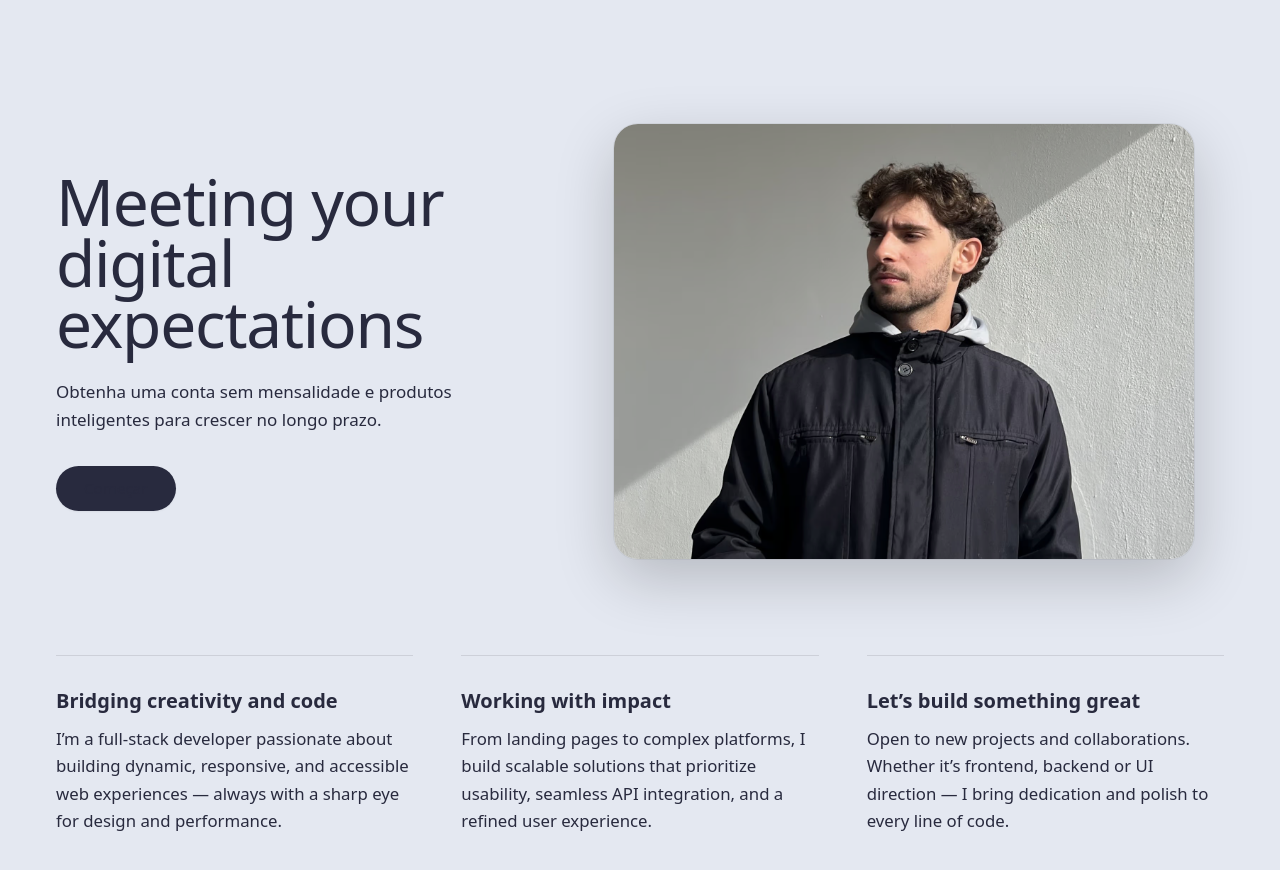
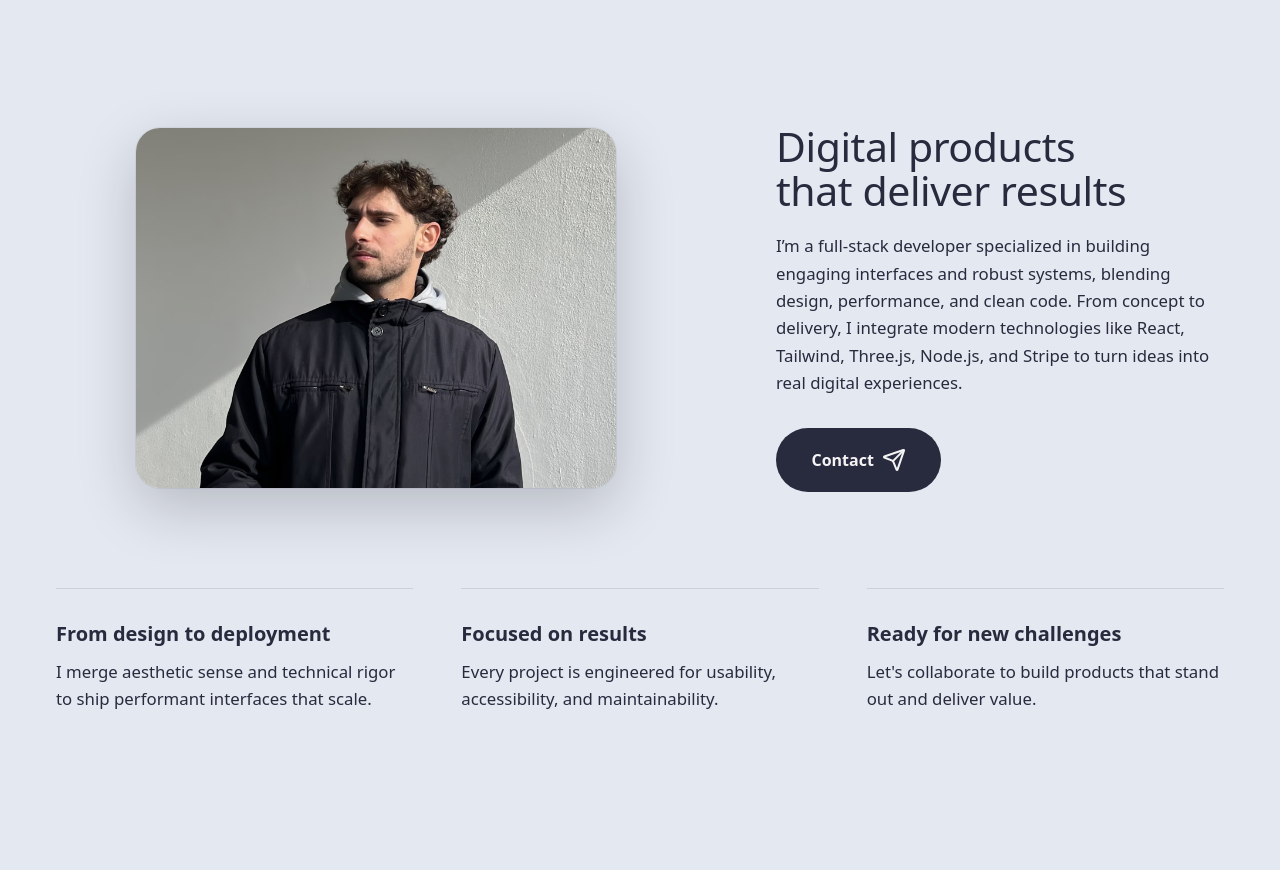
Before and after one commit to Duartois/WealthComplex, a React (Vite) app: page / in a window 1280 px wide. Shown: the part 1620-2490 px from the top of the page. Built offline with nearby package versions, Linux system fonts and the light colour scheme; no server answers.

Commit message:
some changes

```diff
--- a/src/components/sections/about/about.jsx
+++ b/src/components/sections/about/about.jsx
@@ -1,13 +1,15 @@
 import { motion as Motion } from "framer-motion";
 import { useTranslation } from "react-i18next";
 import { aboutAvif, aboutWebp } from "../../../constants/assets";
+import { Link } from "react-router-dom";
+import { Send } from "lucide-react";
 
 const About = () => {
   const { t } = useTranslation();
   const title = t("about.title", { returnObjects: true });
   const sectionsData = t("about.sections", { returnObjects: true });
   const sections = Array.isArray(sectionsData) ? sectionsData : [];
-  const cta = t("about.cta", { defaultValue: "Começar" });
+  const cta = t("about.cta");
 
   const imageClasses =
     "relative z-[1] w-full aspect-[4/3] rounded-3xl object-cover shadow-[0_20px_60px_rgba(0,0,0,0.20)] ring-1 ring-black/5";
@@ -23,40 +25,10 @@ const About = () => {
     >
       <div className="container">
         {/* Conteúdo principal: imagem + texto */}
-        <div className="flex flex-col-reverse items-center gap-12 lg:flex-row lg:gap-20">
-          {/* TEXTO */}
-          <Motion.div
-            className="w-full max-w-md text-center lg:w-1/2 lg:text-left"
-            initial={{ y: 20, opacity: 0 }}
-            whileInView={{ y: 0, opacity: 1 }}
-            transition={{ duration: 0.8, ease: "easeOut" }}
-          >
-            <h2 className="font-serif -tracking-[0.02em] text-[clamp(2.4rem,5vw,4.5rem)] leading-[0.95]">
-              {title.part1}
-              <br />
-              {title.part2}
-            </h2>
-
-            <p className="mt-6 mx-auto max-w-md text-[1.0625rem] leading-relaxed text-primary/80 lg:mx-0">
-              {t("about.lead", {
-                defaultValue:
-                  "Obtenha uma conta sem mensalidade e produtos inteligentes para crescer no longo prazo.",
-              })}
-            </p>
-
-            <div className="mt-8 flex justify-center lg:justify-start">
-              <a
-                href="#contact"
-                className="inline-flex items-center rounded-full bg-primary px-7 py-3 text-[0.95rem] font-medium text-ice shadow-sm transition-all duration-300 hover:-translate-y-0.5 hover:shadow-lg focus:outline-none"
-              >
-                {cta}
-              </a>
-            </div>
-          </Motion.div>
-
+        <div className="flex flex-col items-center gap-12 lg:flex-row lg:gap-20">
           {/* IMAGEM */}
           <Motion.div
-            className="relative w-full max-w-[580px] lg:w-1/2 mx-auto"
+            className="relative w-full max-w-[480px] lg:w-1/2 mx-auto"
             initial={{ x: 30, opacity: 0 }}
             whileInView={{ x: 0, opacity: 1 }}
             transition={{ duration: 0.8, ease: "easeOut" }}
@@ -66,10 +38,35 @@ const About = () => {
               <source srcSet={aboutWebp} type="image/webp" />
               <img
                 src={aboutWebp}
-                alt={t("about.image_alt", { defaultValue: "Prévia do produto" })}
+                alt={t("about.image_alt")}
                 className={imageClasses}
               />
             </picture>
+          </Motion.div>
+
+          {/* TEXTO */}
+          <Motion.div
+            className="w-full max-w-md text-center lg:w-1/2 lg:text-left"
+            initial={{ y: 20, opacity: 0 }}
+            whileInView={{ y: 0, opacity: 1 }}
+            transition={{ duration: 0.8, ease: "easeOut" }}
+          >
+            <h2 className="font-serif -tracking-[0.01em] text-[clamp(1.75rem,3.2vw,2.6rem)] leading-[1.08]">
+              {title.part1}
+              <br />
+              {title.part2}
+            </h2>
+
+            <p className="mt-5 mx-auto max-w-lg text-[1.05rem] leading-relaxed text-primary/80 lg:mx-0">
+              {t("about.lead", {
+                defaultValue:
+                  "Obtenha uma conta sem mensalidade e produtos inteligentes para crescer no longo prazo.",
+              })}
+            </p>
+
+            <div className="mt-8 flex justify-center lg:justify-start">
+              <Link to={"/contact"} className="btn-primary font-bold min-w-[165.27px] justify-center">{t('hero.contact')} <Send /></Link>
+            </div>
           </Motion.div>
         </div>
 
--- a/src/components/sections/hero/hero.jsx
+++ b/src/components/sections/hero/hero.jsx
@@ -87,7 +87,7 @@ const Hero = () => {
                 {t('hero.description')}
               </p>
             </div>
-            <div className="flex flex-col gap-y-4 sm:flex-row sm:justify-between gap-x-4 pt-4">
+            <div className="flex flex-col gap-y-4 items-center md:flex-row sm:justify-between gap-x-4 pt-4">
               <Link to={"/contact"} className="btn-primary font-bold min-w-[165.27px] justify-center">{t('hero.contact')} <Send /></Link>
               <Link
                 to={"/learn-more"}
--- a/src/locales/en.json
+++ b/src/locales/en.json
@@ -58,22 +58,15 @@
     "new": "New"
   },
   "about": {
-    "subtitle": "MATHEUS DUARTE, FULL-STACK DEVELOPER, UI/UX SPECIALIST",
-    "title": { "part1": "Meeting your", "part2": "digital expectations" },
-    "sections": [
-      {
-        "headline": "Bridging creativity and code",
-        "text": "I’m a full-stack developer passionate about building dynamic, responsive, and accessible web experiences — always with a sharp eye for design and performance."
-      },
-      {
-        "headline": "Working with impact",
-        "text": "From landing pages to complex platforms, I build scalable solutions that prioritize usability, seamless API integration, and a refined user experience."
-      },
-      {
-        "headline": "Let’s build something great",
-        "text": "Open to new projects and collaborations. Whether it’s frontend, backend or UI direction — I bring dedication and polish to every line of code."
-      }
-    ]
+  "title": { "part1": "Digital products", "part2": "that deliver results" },
+  "lead": "I’m a full-stack developer specialized in building engaging interfaces and robust systems, blending design, performance, and clean code. From concept to delivery, I integrate modern technologies like React, Tailwind, Three.js, Node.js, and Stripe to turn ideas into real digital experiences.",
+  "cta": "Start a project",
+  "image_alt": "Developer working on a laptop",
+  "sections": [
+    { "headline": "From design to deployment", "text": "I merge aesthetic sense and technical rigor to ship performant interfaces that scale." },
+    { "headline": "Focused on results", "text": "Every project is engineered for usability, accessibility, and maintainability." },
+    { "headline": "Ready for new challenges", "text": "Let's collaborate to build products that stand out and deliver value." }
+  ]
   },
   "services": {
     "subtitle": "get in touch",
--- a/src/locales/pt.json
+++ b/src/locales/pt.json
@@ -27,7 +27,7 @@
       "Desenvolvedor Criativo",
       "Desenvolvedor UI/UX"
     ],
-    "description": "Seja para uma marca pessoal ou um negócio em crescimento, crio experiências digitais perfeitas com as mesmas ferramentas por trás de plataformas avaliadas em mais de 250 bilhões de dólares, incluindo Netflix, Shopify, Airbnb e Google.",
+    "description": "Seja para um negócio ou uma marca pessoal em crescimento, crio experiências digitais perfeitas com as mesmas ferramentas por trás de plataformas avaliadas em mais de 250 bilhões de dólares, incluindo Netflix, Shopify, Airbnb e Google.",
     "contact": "Contato",
     "footnote": "Estou sempre aberto a novas oportunidades e colaborações."
   },
@@ -58,28 +58,22 @@
     "new": "Novo"
   },
   "about": {
-    "subtitle": "MATHEUS DUARTE, DESENVOLVEDOR FULL-STACK, ESPECIALISTA EM UI/UX",
-    "title": { "part1": "Atendendo às suas", "part2": "expectativas digitais" },
-    "sections": [
-      {
-        "headline": "Unindo criatividade e código",
-        "text": "Sou um desenvolvedor full-stack apaixonado por construir experiências web dinâmicas, responsivas e acessíveis — sempre com um olhar apurado para design e performance."
-      },
-      {
-        "headline": "Trabalhando com impacto",
-        "text": "De landing pages a plataformas complexas, construo soluções escaláveis que priorizam usabilidade, integração fluida de APIs e uma experiência refinada."
-      },
-      {
-        "headline": "Vamos construir algo grandioso",
-        "text": "Aberto a novos projetos e colaborações. Seja frontend, backend ou direção de UI — trago dedicação e refinamento a cada linha de código."
-      }
-    ]
+  "title": { "part1": "Produtos digitais", "part2": "que dão resultado" },
+  "lead": "Sou desenvolvedor full-stack especializado em criar interfaces envolventes e sistemas robustos, unindo design, performance e código limpo. Atuo do conceito à entrega, integrando tecnologias modernas como React, Tailwind, Three.js, Node.js e Stripe para transformar ideias em experiências digitais reais.",
+  "cta": "Iniciar conversa",
+  "image_alt": "Desenvolvedor trabalhando focado em um projeto",
+  "sections": [
+    { "headline": "Do início ao lançamento", "text": "Atuo desde a concepção visual até a implementação final, garantindo coerência e qualidade em cada etapa." },
+    { "headline": "Stack atualizada", "text": "React, Tailwind, Three.js, Node.js, APIs, Stripe e MongoDB — tecnologias que domino para entregar soluções completas." },
+    { "headline": "Entrega que gera confiança", "text": "Cumpro prazos e mantenho comunicação clara, garantindo que o resultado final supere expectativas." }
+  ]
   },
   "services": {
     "subtitle": "entre em contato",
     "title": "Parece meio vivo, não é?",
     "description": "Interfaces dinâmicas respondem, se adaptam e evoluem em tempo real. Elas estão mudando a web, tornando-a mais interativa e envolvente.",
-    "ctaPrimary": "Faça um pedido gratuito"
+    "ctaPrimary": "Faça um pedido gratuito",
+    "ctaSecondary": "Veja meu trabalho"
   },
   "skills": {
     "title": { "part1": "Ferramentas que moldam", "part2": "meu fluxo de desenvolvimento" },
```
